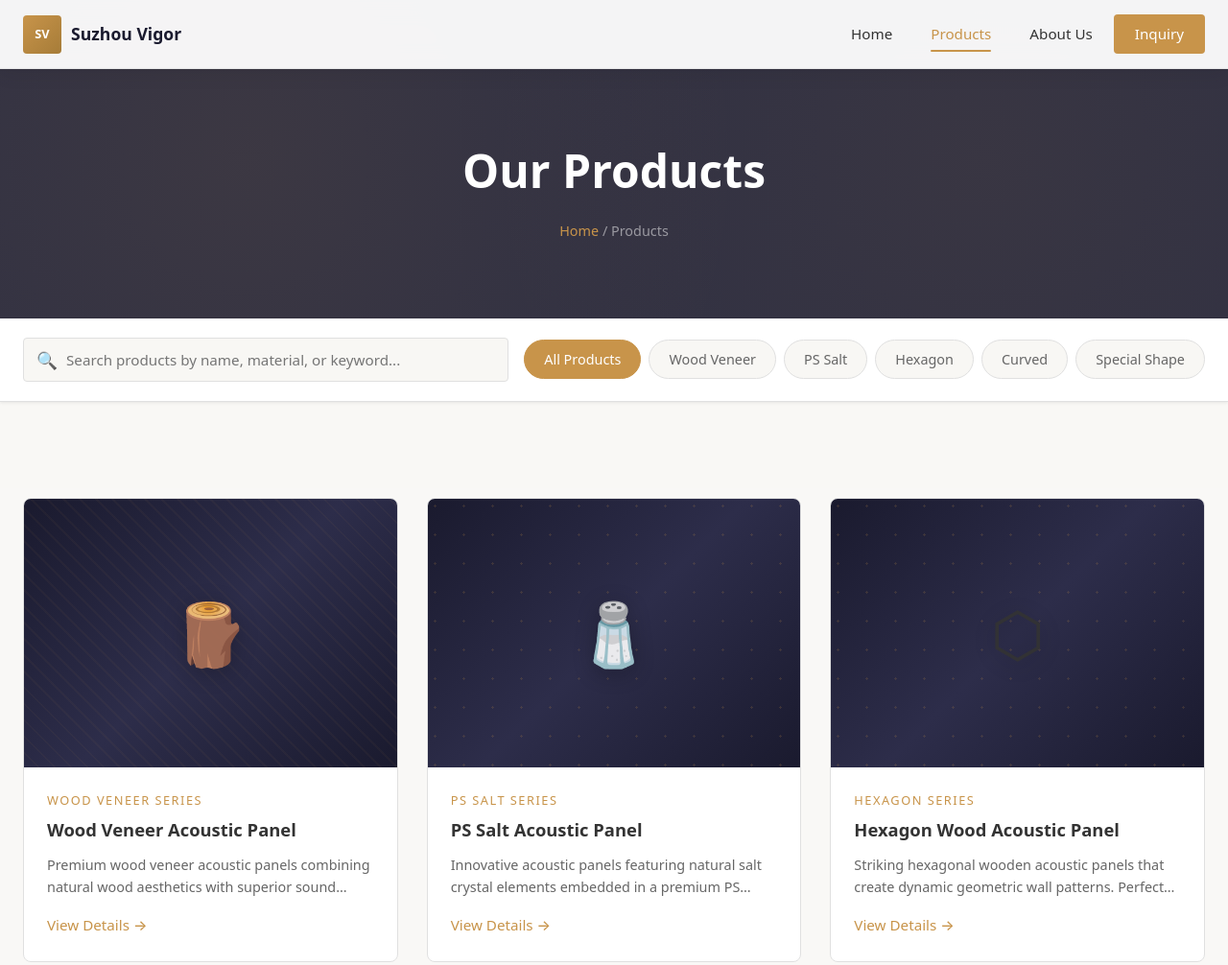
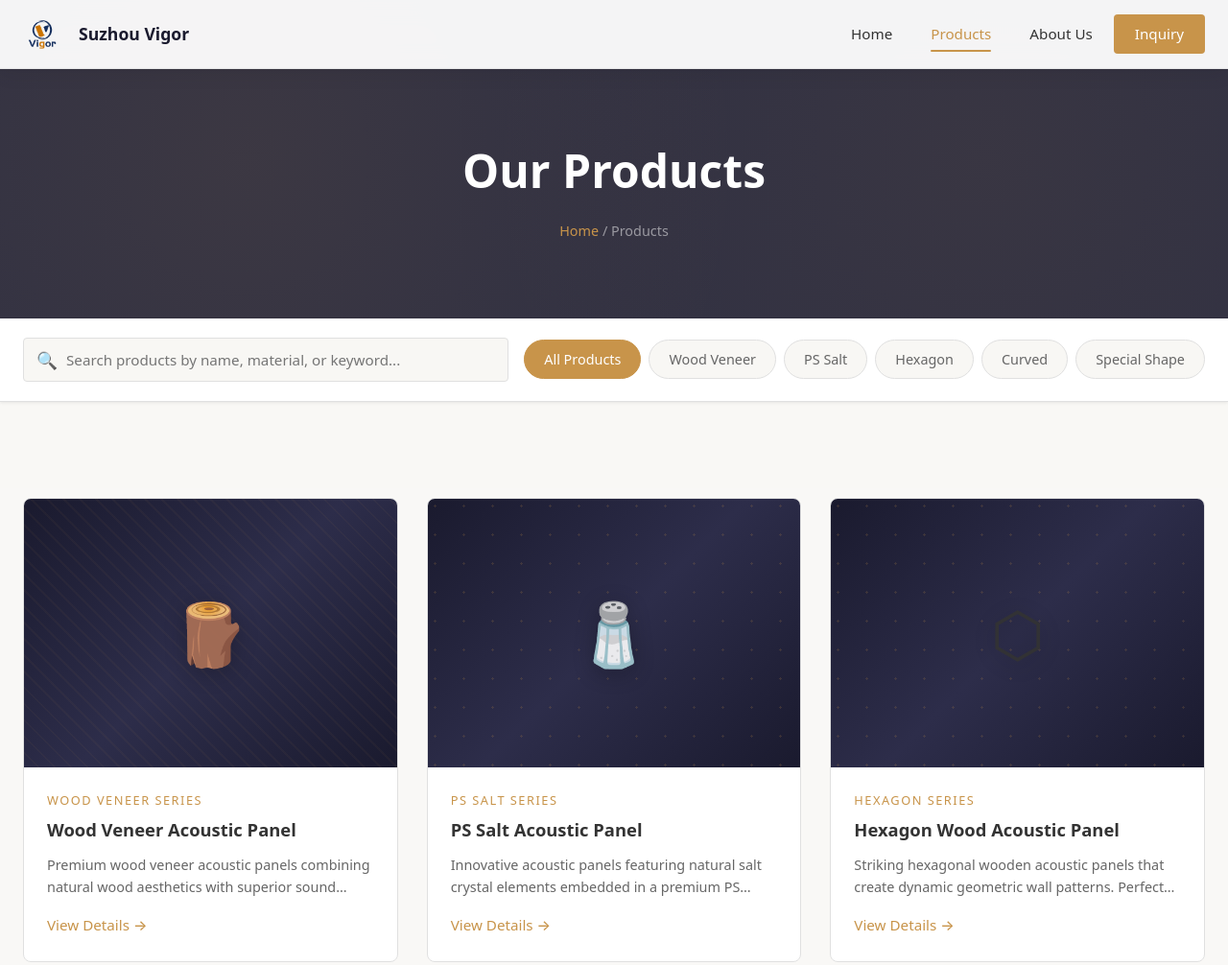
Before and after one commit to minge4273-creator/vigor-acoustic-panel, a plain HTML site: page products.html in a window 1280 px wide. Shown: the top 1006 px of the page at 96% size. Drawn offline with Linux system fonts and the light colour scheme.

Commit message:
Replace logo icon with image in header

```diff
--- a/products.html
+++ b/products.html
@@ -13,7 +13,7 @@
   <header class="header scrolled">
     <div class="container">
       <a href="index.html" class="logo">
-        <div class="logo-icon">SV</div>
+        <img src="image/logo.png" alt="Suzhou Vigor Logo" style="height: 40px; width: auto; margin-right: 8px;">
         <span>Suzhou Vigor</span>
       </a>
       <nav class="nav">
```
